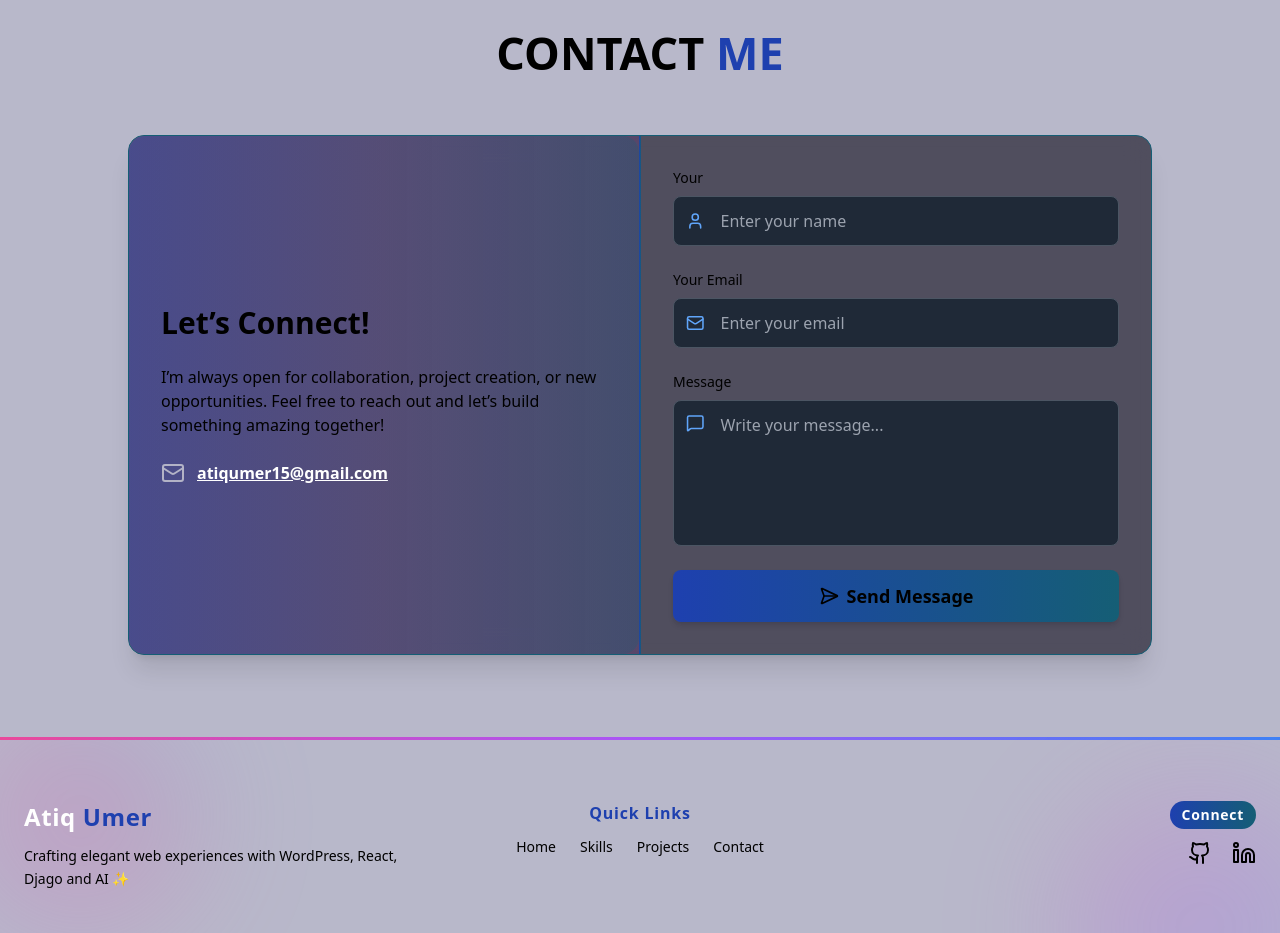
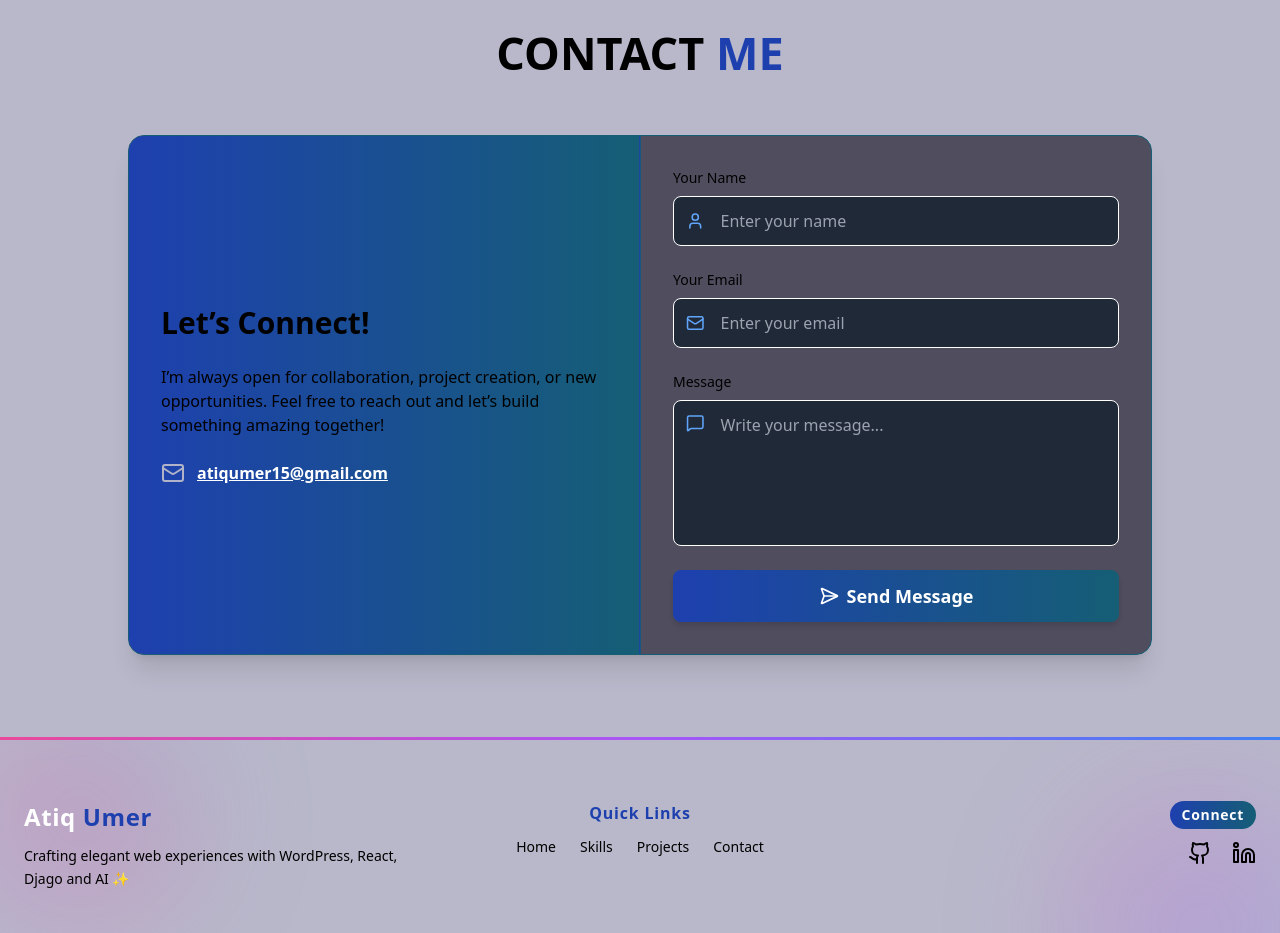
Before and after one commit to Atiqumer/Atiq-Umer-portfolio, a Next.js app: page / in a window 1280 px wide. Shown: the part 5620-6553 px from the top of the page. Built offline with nearby package versions, Linux system fonts and the light colour scheme.

Commit message:
contact form

```diff
--- a/src/components/contact.tsx
+++ b/src/components/contact.tsx
@@ -31,7 +31,7 @@ const Contact = () => {
         className="w-full max-w-5xl flex flex-col lg:flex-row rounded-2xl shadow-xl border border-cyan-800 overflow-hidden backdrop-blur-md bg-[#0b0816]/60 "
       >
         {/* Left Side: Contact Info */}
-        <div className="lg:w-1/2 bg-gradient-to-r from-[#8B5CF6]/20 via-[#EC4899]/20 to-[#9606d4ee]/10 p-8 flex flex-col justify-center gap-6 relative">
+        <div className="lg:w-1/2 bg-gradient-to-r from-blue-800 to-cyan-800 p-8 flex flex-col justify-center gap-6 relative">
           {/* Animated Glow */}
           <div className="absolute inset-0 rounded-2xl bg-gradient-to-r from-blue-800 to-cyan-800 opacity-30 animate-pulse-slow"></div>
           <h2 className="text-2xl sm:text-3xl font-bold z-10">
@@ -57,20 +57,20 @@ const Contact = () => {
         <div className="hidden lg:block w-0.5 bg-gradient-to-r from-blue-800 to-cyan-800 mx-0" />
 
         {/* Right Side: Contact Form */}
-        <div className="lg:w-1/2 p-8 z-10">
+        <div className="lg:w-1/2 p-8 z-10  ">
           <form className="space-y-6">
             {/* Name */}
             <div>
               <label htmlFor="name" className="block mb-2 text-sm font-medium">
-                Your
+                Your Name
               </label>
-              <div className="flex items-center bg-gray-800 rounded-lg border border-gray-600 focus-within:border-fuchsia-500 focus-within:ring-2 focus-within:ring-fuchsia-500 transition">
+              <div className="flex items-center bg-gray-800 rounded-lg border border-white focus-within:border-[#b6b6c9f8] focus-within:ring-2 focus-within:ring-[#b6b6c9f8] transition">
                 <User className="text-blue-400 w-5 h-5 ml-3" />
                 <input
                   type="text"
                   id="name"
                   placeholder="Enter your name"
-                  className="w-full px-4 py-3 bg-transparent outline-none rounded-lg text-gray-200"
+                  className="w-full px-4 py-3 bg-transparent outline-none rounded-lg text-black"
                 />
               </div>
             </div>
@@ -80,7 +80,7 @@ const Contact = () => {
               <label htmlFor="email" className="block mb-2 text-sm font-medium">
                 Your Email
               </label>
-              <div className="flex items-center bg-gray-800 rounded-lg border border-gray-600 focus-within:border-fuchsia-500 focus-within:ring-2 focus-within:ring-fuchsia-500 transition">
+              <div className="flex items-center bg-gray-800 rounded-lg border border-white focus-within:border-[#b6b6c9f8] focus-within:ring-2 focus-within:ring-white transition">
                 <Mail className="text-blue-400 w-5 h-5 ml-3" />
                 <input
                   type="email"
@@ -99,7 +99,7 @@ const Contact = () => {
               >
                 Message
               </label>
-              <div className="flex items-start bg-gray-800 rounded-lg border border-gray-600 focus-within:border-fuchsia-500 focus-within:ring-2 focus-within:ring-fuchsia-500 transition">
+              <div className="flex items-start bg-gray-800 rounded-lg border border-white focus-within:border-f[#b6b6c9f8] focus-within:ring-2 focus-within:ring-white transition">
                 <MessageSquare className="text-blue-400 w-5 h-5 ml-3 mt-3" />
                 <textarea
                   id="message"
@@ -113,7 +113,7 @@ const Contact = () => {
             {/* Submit Button */}
             <button
               type="submit"
-              className="w-full flex items-center justify-center gap-2 py-3 rounded-lg bg-gradient-to-r from-blue-800 to-cyan-800 font-semibold text-lg shadow-md hover:opacity-90 transition hover:scale-[1.02]"
+              className="w-full flex items-center justify-center text-white gap-2 py-3 rounded-lg bg-gradient-to-r from-blue-800 to-cyan-800 font-semibold text-lg shadow-md hover:opacity-90 transition hover:scale-[1.02]"
             >
               <SendHorizonal className="w-5 h-5" />
               Send Message
```
